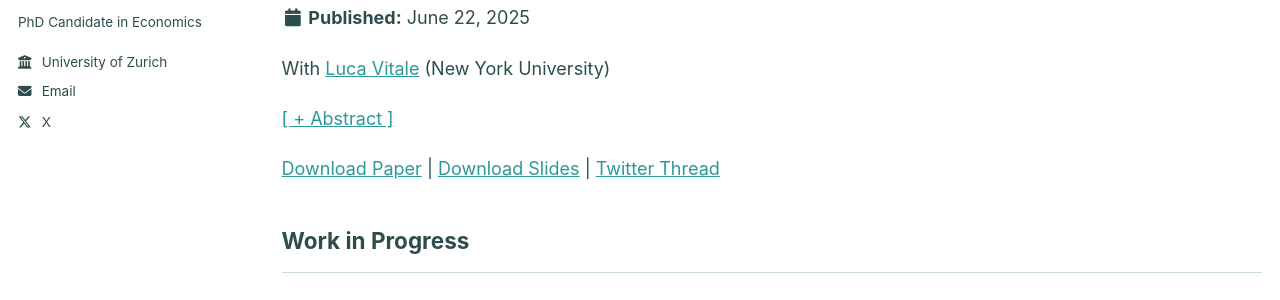
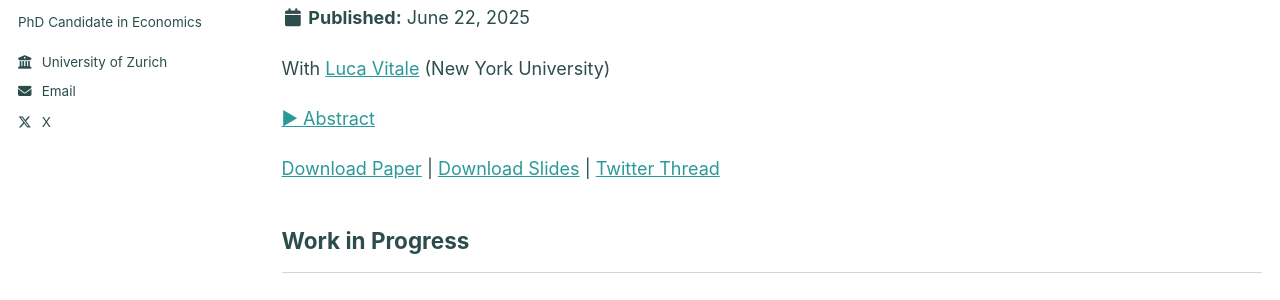
Before and after one commit to lorenzomariacasale/lorenzomariacasale.github.io, a Jekyll site: the page built from _pages/research.html, in a window 1280 px wide and 1247 px high. Shown: the part 304-604 px from the top of the window. Built offline with Jekyll 4.4.1, drawn with Linux system fonts in a browser that asks for light colours.

Commit message:
In-Page Abstract Fourth Trial

```diff
--- a/_includes/archive-single.html
+++ b/_includes/archive-single.html
@@ -57,7 +57,7 @@
 
     {% if post.abstract %}
       <p>
-        <a href="#" class="toggle-abstract" onclick="toggleAbstract(this); return false;">[ + Abstract ]</a>
+        <a href="#" class="toggle-abstract" onclick="toggleAbstract(this); return false;">▶ Abstract</a>
       </p>
       <div class="abstract-text" style="display: none;">
         <p>{{ post.abstract }}</p>
```
